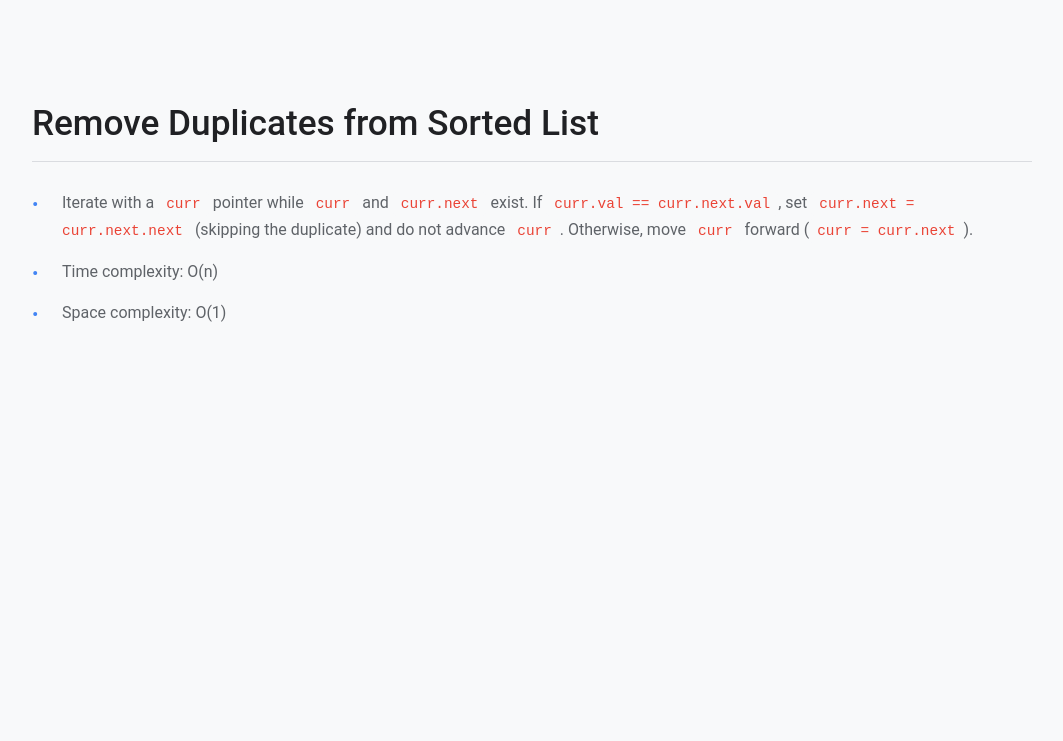
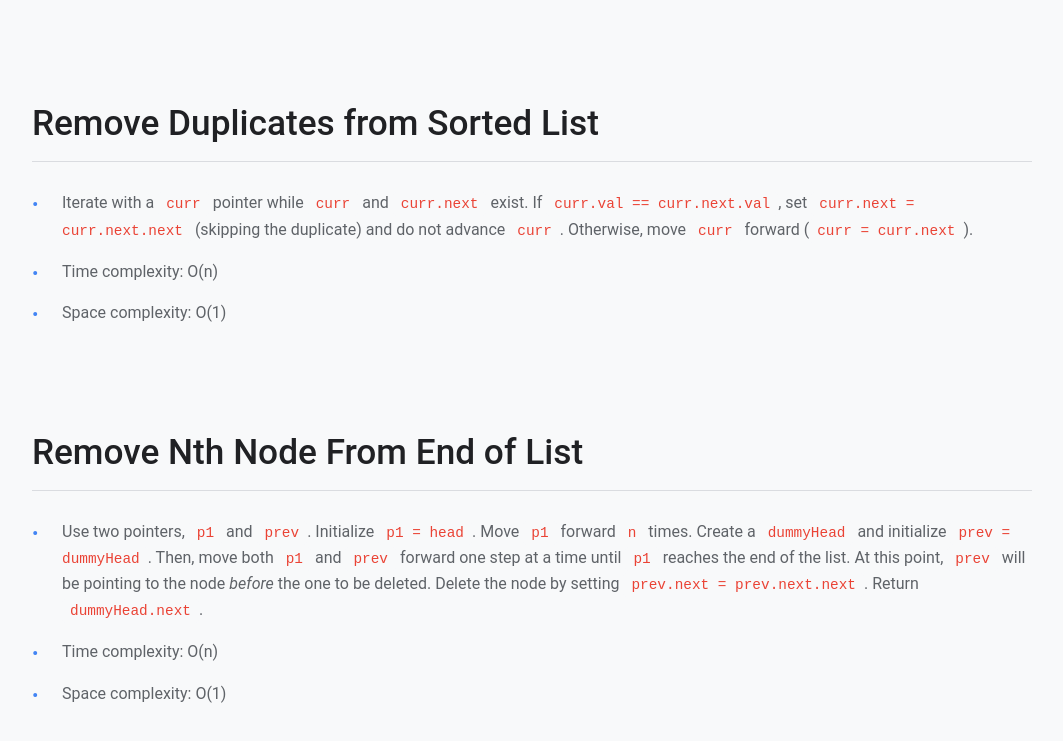
Before and after one commit to bloom256/algo_leetcode, a plain HTML site: page linked_list.html in a window 1280 px wide. Shown: the part 2024-2765 px from the top of the page, without its empty margins (108-1171 px from the left). Before the commit the page ends 2406 px from the top, so only its background shows below. Drawn offline with Linux system fonts and the light colour scheme.

Commit message:
task Remove Nth Node From End of List added to chapter Linked list

```diff
--- a/linked_list.html
+++ b/linked_list.html
@@ -92,5 +92,20 @@ forward (<code>curr = curr.next</code>).</li>
 <li>Time complexity: O(n)</li>
 <li>Space complexity: O(1)</li>
 </ul>
+<h3 id="remove-nth-node-from-end-of-list">Remove Nth Node From End of
+List</h3>
+<ul>
+<li>Use two pointers, <code>p1</code> and <code>prev</code>. Initialize
+<code>p1 = head</code>. Move <code>p1</code> forward <code>n</code>
+times. Create a <code>dummyHead</code> and initialize
+<code>prev = dummyHead</code>. Then, move both <code>p1</code> and
+<code>prev</code> forward one step at a time until <code>p1</code>
+reaches the end of the list. At this point, <code>prev</code> will be
+pointing to the node <em>before</em> the one to be deleted. Delete the
+node by setting <code>prev.next = prev.next.next</code>. Return
+<code>dummyHead.next</code>.</li>
+<li>Time complexity: O(n)</li>
+<li>Space complexity: O(1)</li>
+</ul>
 </body>
 </html>
```
Also changed, not shown: index.html (+2 -2 lines), 2 other files.
